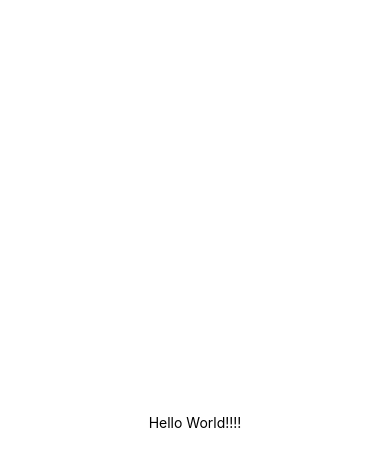
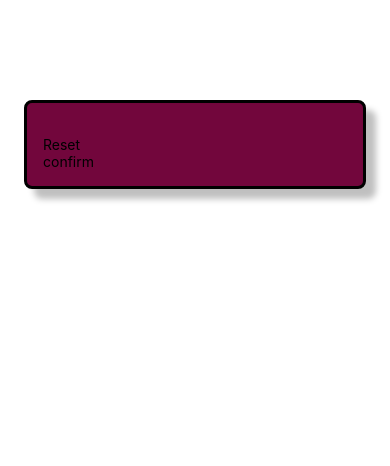
Before and after one commit to iruka16/game, a React Native app: screen / in a window 390 px wide. Shown: the top 466 px of the page. Built offline with nearby package versions, Linux system fonts and the light colour scheme.

Commit message:
second push

```diff
--- a/App.js
+++ b/App.js
@@ -1,20 +1,15 @@
 import { StatusBar } from 'expo-status-bar';
 import { StyleSheet, Text, View } from 'react-native';
 
+import StartGameScreen from './screens/StartGameScreen';
+
 export default function App() {
   return (
-    <View style={styles.container}>
-      <Text>Hello World!!!!</Text>
-      <StatusBar style="auto" />
-    </View>
+    <StartGameScreen/>
+
   );
 }
 
 const styles = StyleSheet.create({
-  container: {
-    flex: 1,
-    backgroundColor: '#fff',
-    alignItems: 'center',
-    justifyContent: 'center',
-  },
+
 });
--- a/screens/StartGameScreen.js
+++ b/screens/StartGameScreen.js
@@ -1,4 +1,4 @@
-import{TextInput, View} from 'react-native';
+import{TextInput, View, StyleSheet} from 'react-native';
 import PrimaryButton from '../components/PrimaryButton';
 
 
@@ -6,7 +6,7 @@
 
 function StartGameScreen(){
     return (
-        <View>
+        <View style ={styles.inputContainer}>
             <TextInput/>
             <PrimaryButton>Reset</PrimaryButton>
             <PrimaryButton>confirm</PrimaryButton>
@@ -17,3 +17,25 @@
 }
 
 export default StartGameScreen;
+
+const styles = StyleSheet.create({
+    inputContainer: {
+        backgroundColor: '#72063c',
+        marginHorizontal: 24,
+        padding: 16,
+        marginTop: 100,
+        borderRadius: 8,
+        elevation: 4,
+        borderWidth: 3,
+        shadowColor: 'black',
+        shadowOffset: {width: 10, height: 10},
+        shadowOpacity: .25,
+        shadowRadius: 6
+
+    },
+    Textinput: {
+        height: 50,
+        fontSize: 32,
+    }
+
+});
```
